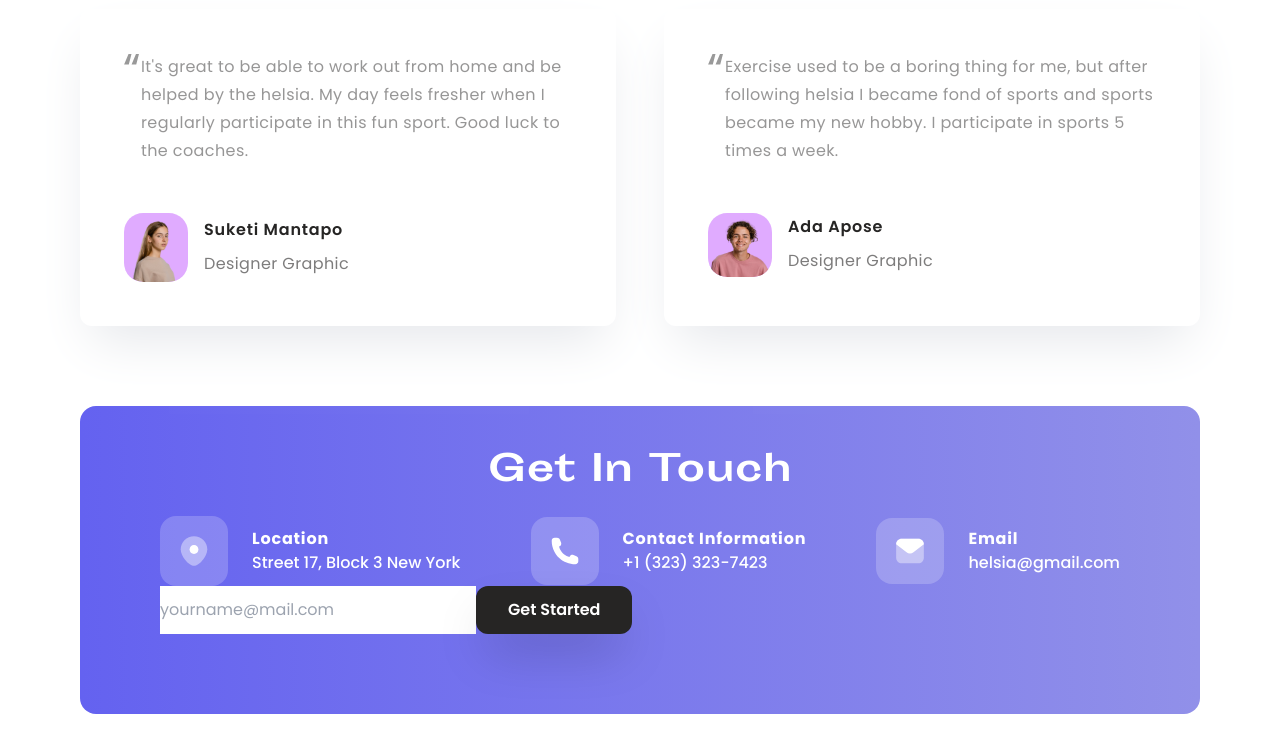
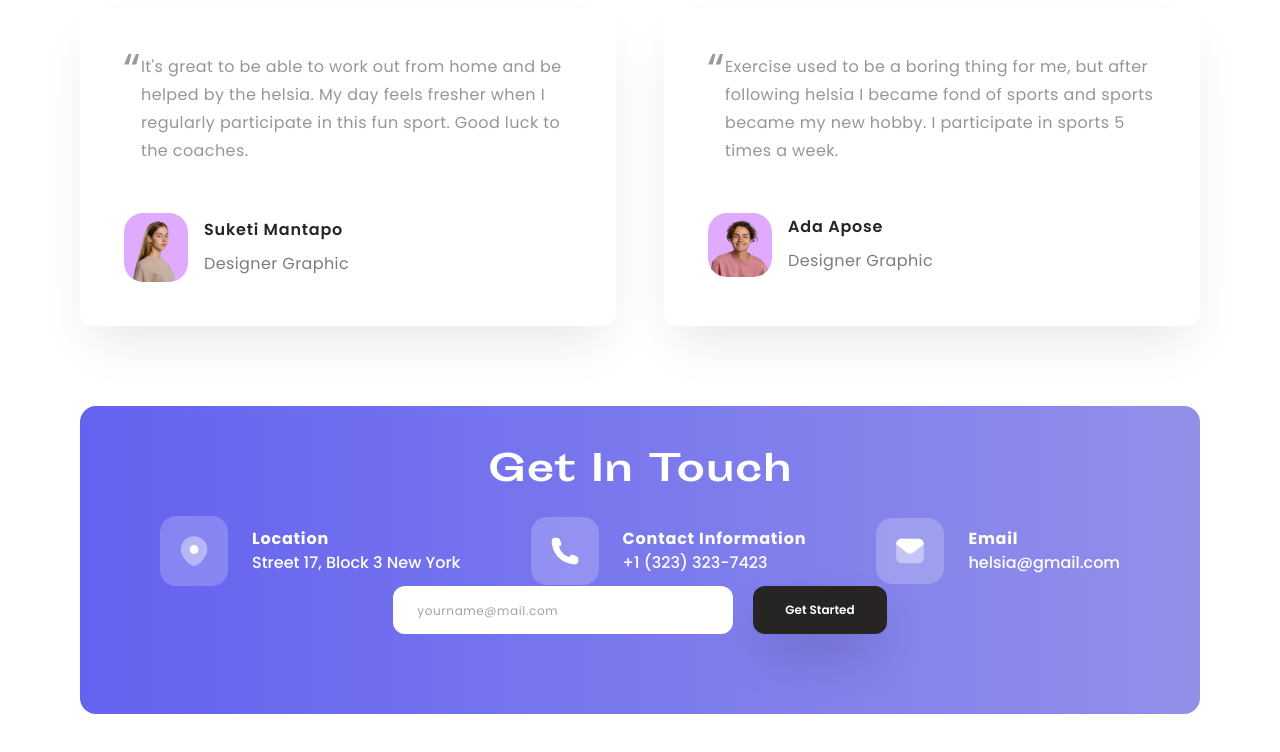
Before and after one commit to sohanemon/helsia-bootcamp, a Next.js app: page / in a window 1280 px wide. Shown: the part 3252-4004 px from the top of the page. Built offline with nearby package versions, Linux system fonts and the light colour scheme.

Commit message:
Jun 15, 2023, 3:16 PM

```diff
--- a/src/app/get-in-touch.tsx
+++ b/src/app/get-in-touch.tsx
@@ -20,9 +20,13 @@ export default function GetInTouch() {
           </div>
         ))}
       </div>
-      <div className='flex items-stretch'>
-        <input type='text' placeholder='yourname@mail.com' />
-        <Button className='bg-themeText-dark'>Get Started</Button>
+      <div className='flex items-stretch justify-center gap-5'>
+        <input
+          type='text'
+          placeholder='yourname@mail.com'
+          className='pl-6 placeholder:tracking-wider placeholder:text-xs rounded-xl'
+        />
+        <Button className='text-xs bg-themeText-dark'>Get Started</Button>
       </div>
     </section>
   );
```
